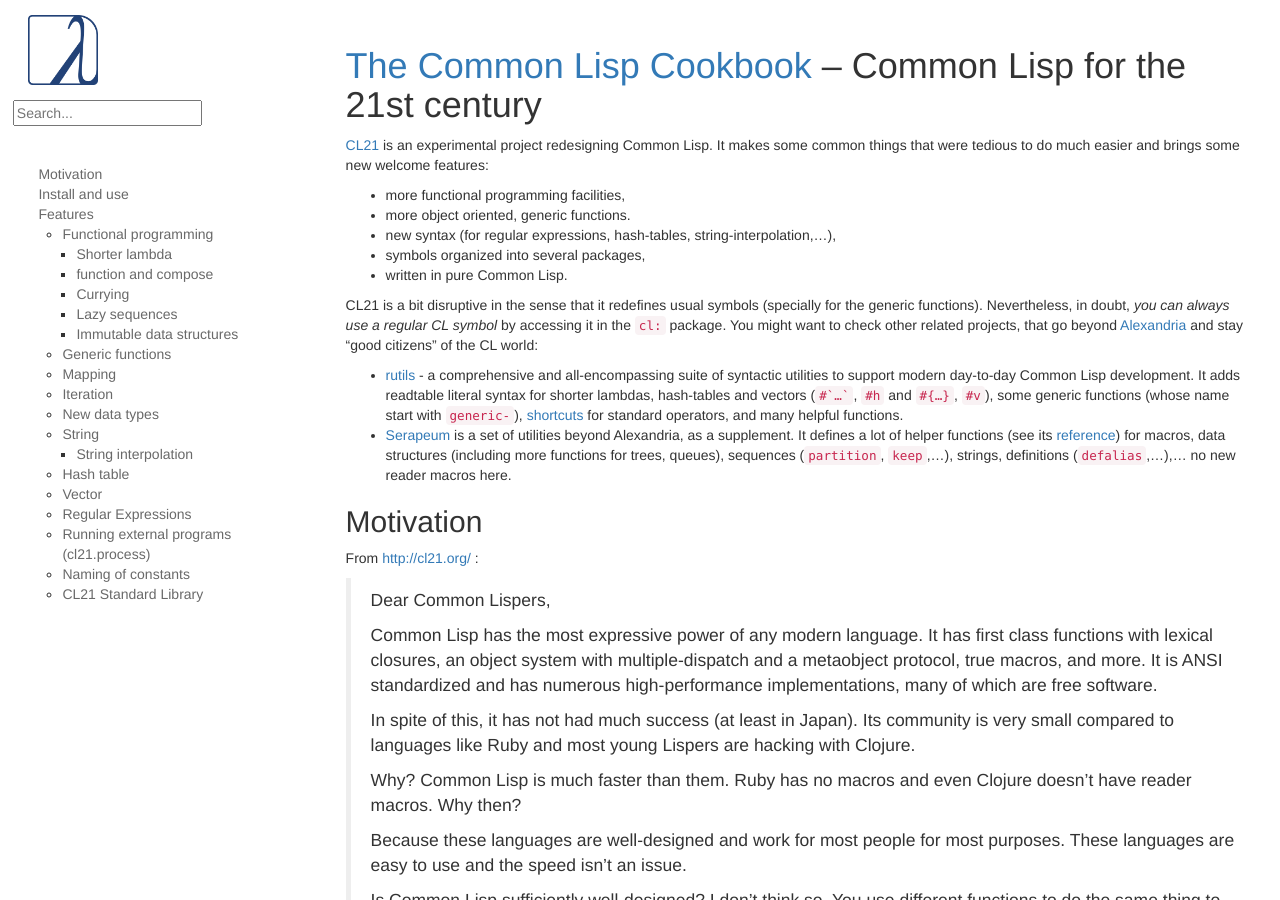
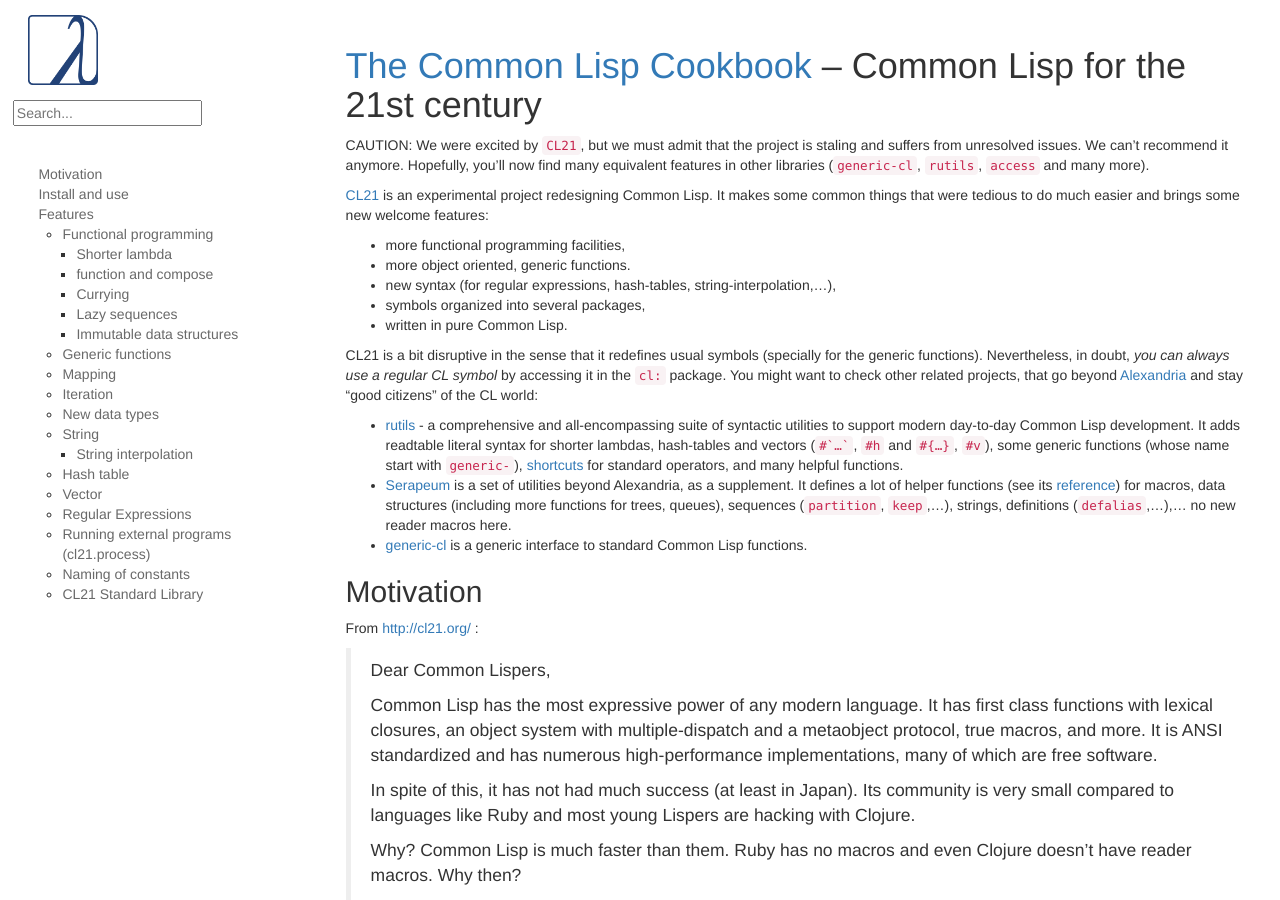
Before and after one commit to LispCookbook/cl-cookbook, a Jekyll site: the page built from cl21.md, in a window 1280 px wide and 900 px high. Built offline with Jekyll 4.4.1, drawn with Linux system fonts in a browser that asks for light colours.

Commit message:
rm cl21 from the index. We can't recommend it (anymore…)

```diff
--- a/cl21.md
+++ b/cl21.md
@@ -1,6 +1,12 @@
 ---
 title: Common Lisp for the 21st century
 ---
+
+CAUTION: We were excited by `CL21`, but we must admit that the project
+is staling and suffers from unresolved issues. We can't recommend it
+anymore. Hopefully, you'll now find many equivalent features in other
+libraries (`generic-cl`, `rutils`, `access` and many more).
+
 
 [CL21](http://cl21.org/) is an experimental project redesigning Common
 Lisp. It makes some common things that were tedious to do much easier
@@ -33,7 +39,7 @@
   for macros, data structures (including more functions for trees,
   queues), sequences (`partition`, `keep`,…), strings, definitions
   (`defalias`,…),… no new reader macros here.
-
+- [generic-cl](https://github.com/alex-gutev/generic-cl/) is a generic interface to standard Common Lisp functions.
 
 ## Motivation
 
```
Also changed, not shown: index.md (+0 -1 lines).
